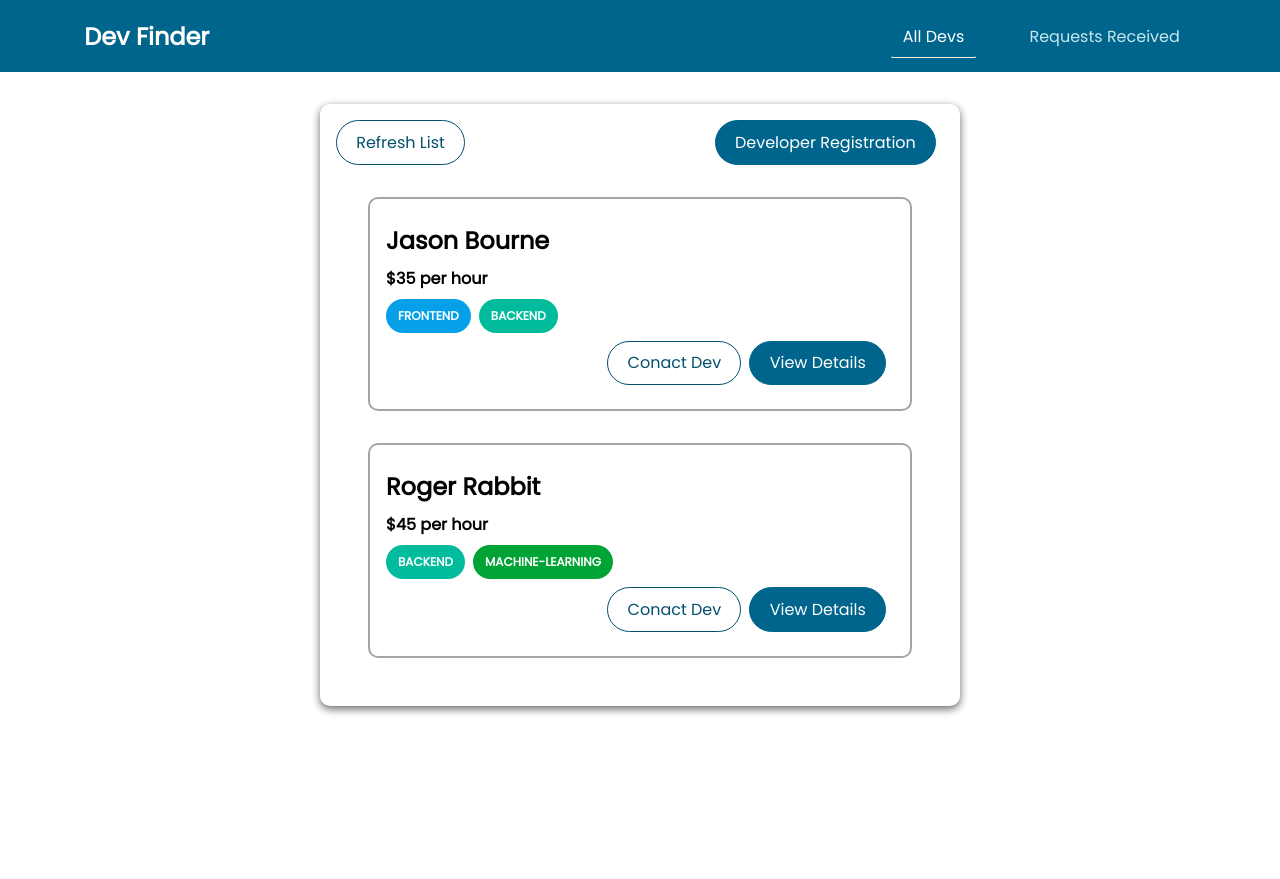
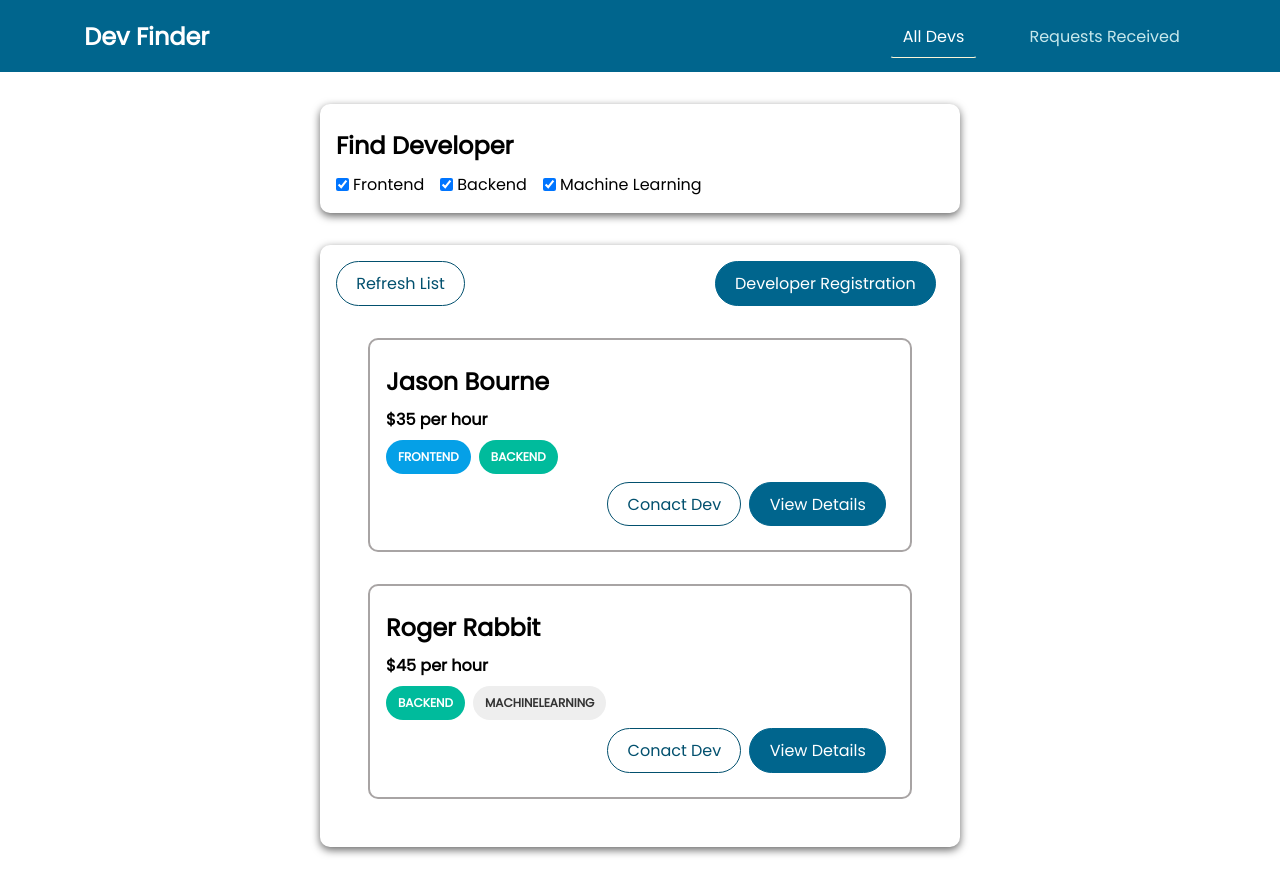
Before and after one commit to torressam333/dev-finder, a Vue app: page /developers in a window 1280 px wide. Before the commit the page ends 800 px from the top, so only its background shows below. Built offline with nearby package versions, Linux system fonts and the light colour scheme.

Commit message:
Add dev specialty filtering logic

```diff
--- a/src/components/developers/DevFilter.vue
+++ b/src/components/developers/DevFilter.vue
@@ -10,13 +10,8 @@
       <label for="backend">Backend</label>
     </span>
     <span class="filter-option">
-      <input
-        type="checkbox"
-        id="machine-learning"
-        checked
-        @change="setFilter"
-      />
-      <label for="machine-learning">Machine Learning</label>
+      <input type="checkbox" id="machineLearning" checked @change="setFilter" />
+      <label for="machineLearning">Machine Learning</label>
     </span>
   </base-card>
 </template>
--- a/src/pages/developers/DevsList.vue
+++ b/src/pages/developers/DevsList.vue
@@ -1,4 +1,7 @@
 <template>
+  <section>
+    <dev-filter @change-filter="setFilters" />
+  </section>
   <section>
     <base-card>
       <div class="controls">
@@ -19,18 +22,41 @@
 
 <script>
 import BaseButton from '../../components/base-components/BaseButton.vue';
+import DevFilter from '../../components/developers/DevFilter.vue';
 import DeveloperItem from '../../components/developers/DeveloperItem.vue';
 export default {
   components: {
     BaseButton,
+    DevFilter,
     DeveloperItem,
+  },
+  data() {
+    return {
+      activeFilters: {
+        backend: true,
+        frontend: true,
+        machineLearning: true,
+      },
+    };
   },
   computed: {
     filteredDevelopers() {
-      return this.$store.getters['developers/getAllDevelopers'];
+      const allDevs = this.$store.getters['developers/getAllDevelopers'];
+
+      return allDevs.filter((dev) => {
+        for (const area in this.activeFilters) {
+          if (this.activeFilters[area] && dev.areas.includes(area)) return true;
+        }
+        return false;
+      });
     },
     hasDevelopers() {
       return this.$store.getters['developers/hasDevelopers'];
+    },
+  },
+  methods: {
+    setFilters(updatedFilters) {
+      this.activeFilters = updatedFilters;
     },
   },
 };
--- a/src/store/modules/developers/main.js
+++ b/src/store/modules/developers/main.js
@@ -21,7 +21,7 @@ export default {
           id: 'dev2',
           firstName: 'Roger',
           lastName: 'Rabbit',
-          areas: ['backend', 'machine-learning'],
+          areas: ['backend', 'machineLearning'],
           description:
             'I am Roger and as a senior software engineer, I can help your company improve its backend and data processes',
           hourlyRate: 45,
```
Also changed, not shown: 1 other file (tests, documents, lock files or other folders).
